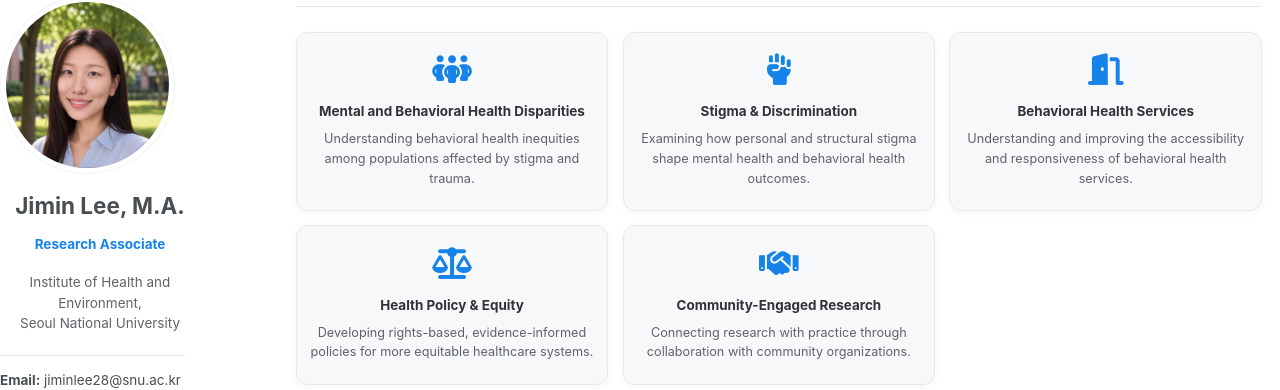
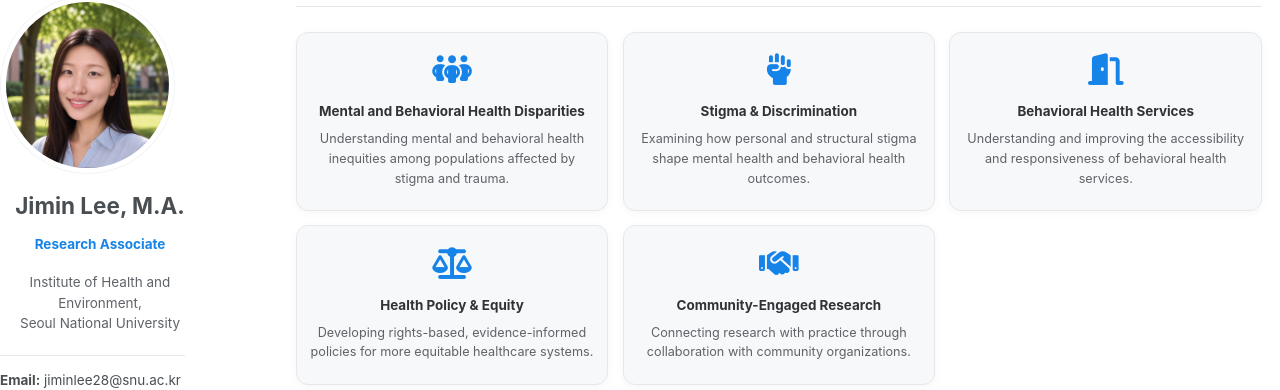
Before and after one commit to jiminlee-research/jiminlee-research.github.io, a Jekyll site: the page built from _pages/publications.html, in a window 1280 px wide and 900 px high. Shown: the part 170-560 px from the top of the window. Built offline with Jekyll 4.4.1, drawn with Linux system fonts in a browser that asks for light colours; a style sheet for code colours, icons or effects is not loaded.

Commit message:
Match first card description to its title
Co-Authored-By: Claude Opus 5.5 <noreply@anthropic.com>
Claude-Session: https://claude.ai/code/session_01PcjxNfDHwsJtJ6agebrJHV

```diff
--- a/_pages/publications.html
+++ b/_pages/publications.html
@@ -61,7 +61,7 @@ author_profile: true
 
 <div class="ri-head"><h2>Research Interests</h2></div>
 <div class="ri-grid">
-  <div class="ri-card"><i class="fa-solid fa-people-group" aria-hidden="true"></i><h3>Mental and Behavioral Health Disparities</h3><p>Understanding behavioral health inequities among populations affected by stigma and trauma.</p></div>
+  <div class="ri-card"><i class="fa-solid fa-people-group" aria-hidden="true"></i><h3>Mental and Behavioral Health Disparities</h3><p>Understanding mental and behavioral health inequities among populations affected by stigma and trauma.</p></div>
   <div class="ri-card"><i class="fa-solid fa-hand-fist" aria-hidden="true"></i><h3>Stigma &amp; Discrimination</h3><p>Examining how personal and structural stigma shape mental health and behavioral health outcomes.</p></div>
   <div class="ri-card"><i class="fa-solid fa-door-open" aria-hidden="true"></i><h3>Behavioral Health Services</h3><p>Understanding and improving the accessibility and responsiveness of behavioral health services.</p></div>
   <div class="ri-card"><i class="fa-solid fa-scale-balanced" aria-hidden="true"></i><h3>Health Policy &amp; Equity</h3><p>Developing rights-based, evidence-informed policies for more equitable healthcare systems.</p></div>
```
